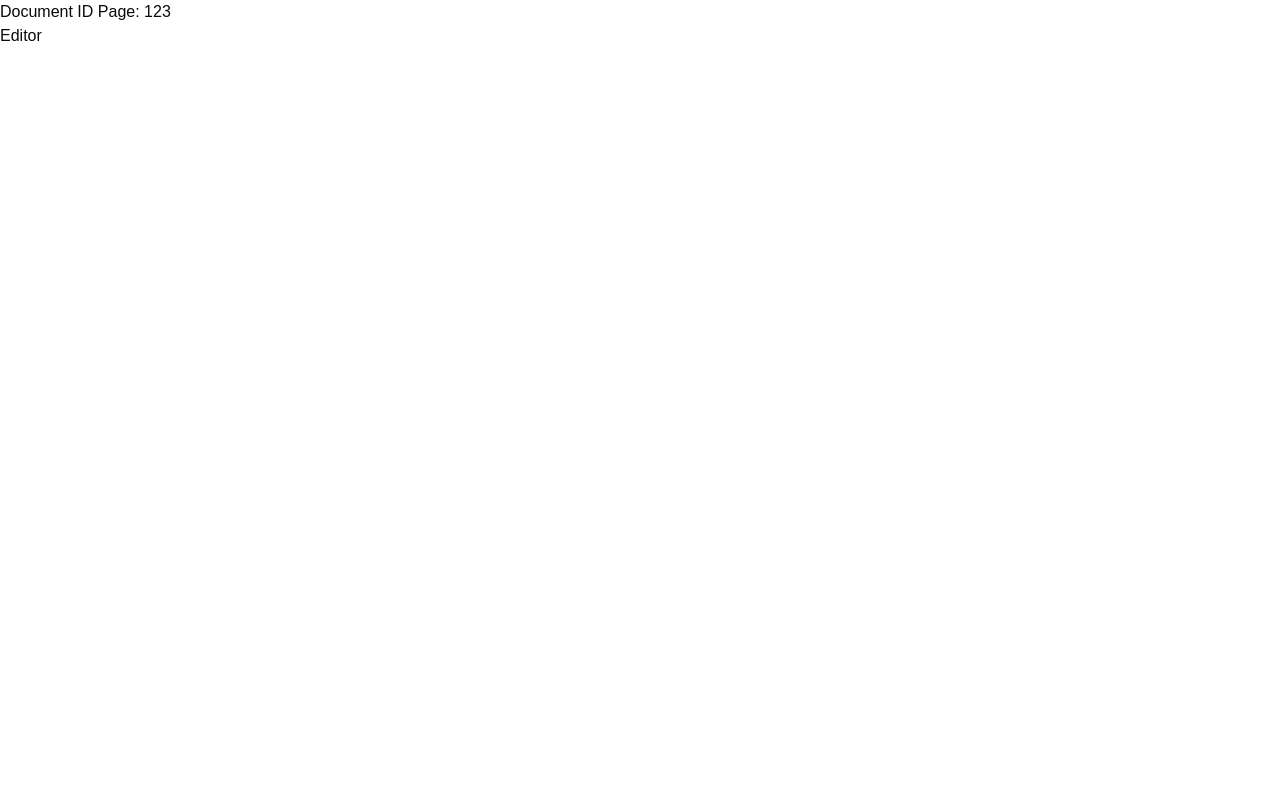
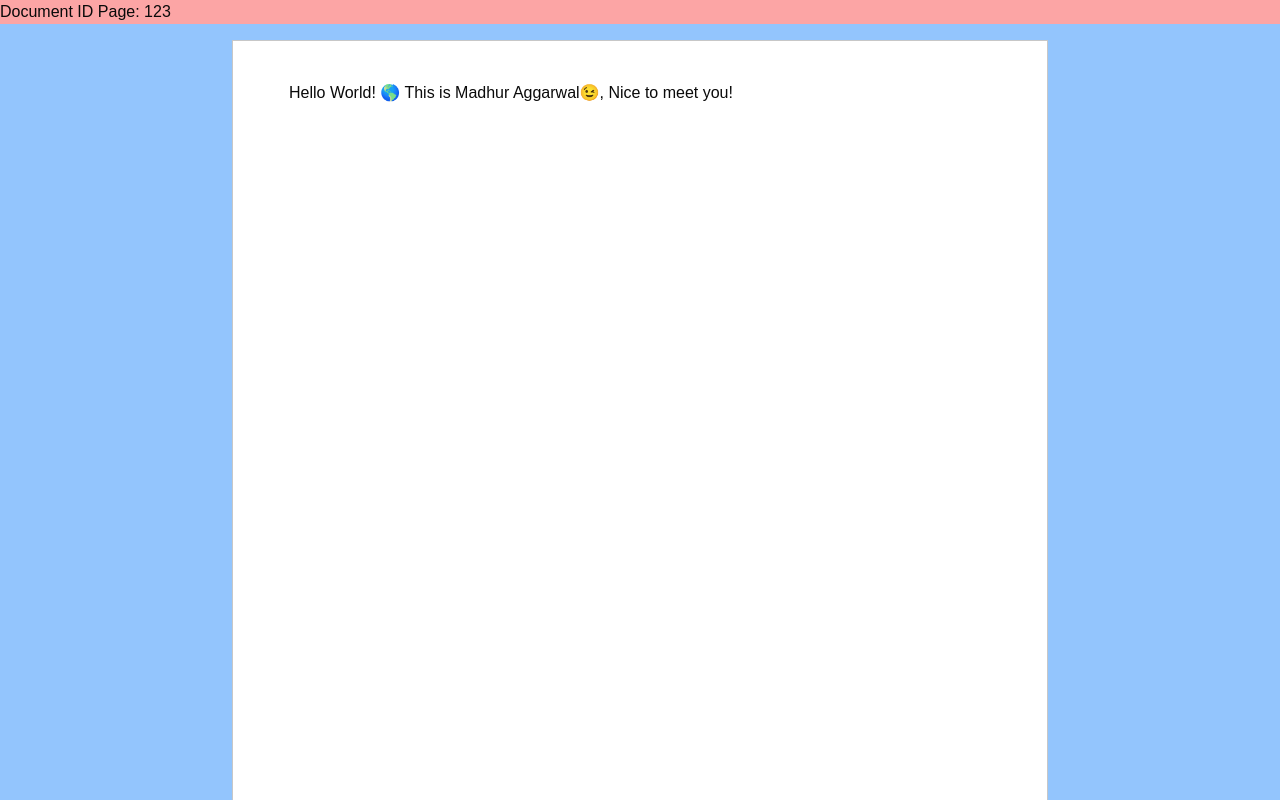
Before and after one commit to MadhurAggarwal/Google-Docs, a Next.js app: page /documents/123 in a window 1280 px wide. Shown: the top 800 px of the page. Built offline with nearby package versions, Linux system fonts and the light colour scheme.

Commit message:
Basic Editor Layout

```diff
--- a/src/app/documents/[documentId]/editor.tsx
+++ b/src/app/documents/[documentId]/editor.tsx
@@ -1,7 +1,25 @@
+"use client";
+
+import { useEditor, EditorContent } from '@tiptap/react'
+import StarterKit from '@tiptap/starter-kit'
+
 export const Editor = () => {
+    const editor = useEditor({
+        editorProps: {
+            attributes: {
+                style: "padding-left: 56px; padding-right: 56px;",
+                class: "focus:outline-none print:border-0 bg-white border border-[#000000] border-[#C7C7C7] flex flex-col min-h-[1054px] w-[816px] pt-10 pr-14 pb-10 cursor-text",
+            },
+        },
+        extensions: [StarterKit],
+        content: '<p>Hello World! 🌎️ This is Madhur Aggarwal😉, Nice to meet you!</p>',
+      })
+
     return (
-        <div>
-            Editor
+        <div className='size-full overflow-x-auto bg-[#F9FBFD] bg-blue-300 px-4 print:px-0 print:bg-white print:overflow-visible'>
+            <div className='min-w-max flex justify-center w-[816px] py-4 print:py-0 mx-auto print:w-full print:min-w-0'>
+                <EditorContent editor={editor} />
+            </div>
         </div>
     );
 };
--- a/src/app/documents/[documentId]/page.tsx
+++ b/src/app/documents/[documentId]/page.tsx
@@ -9,7 +9,7 @@ const DocumentsIdPage = async ({params}: DocumentsIdPageProps) => {
     const documentId    = awaitedParams.documentId;
 
     return (
-        <div>
+        <div className='min-h-screen bg-red-300 bg-[#FAFBFD]'>
             <h1>Document ID Page: {documentId}</h1>
             <Editor />
         </div>
```
Also changed, not shown: 1 other file (tests, documents, lock files or other folders).
